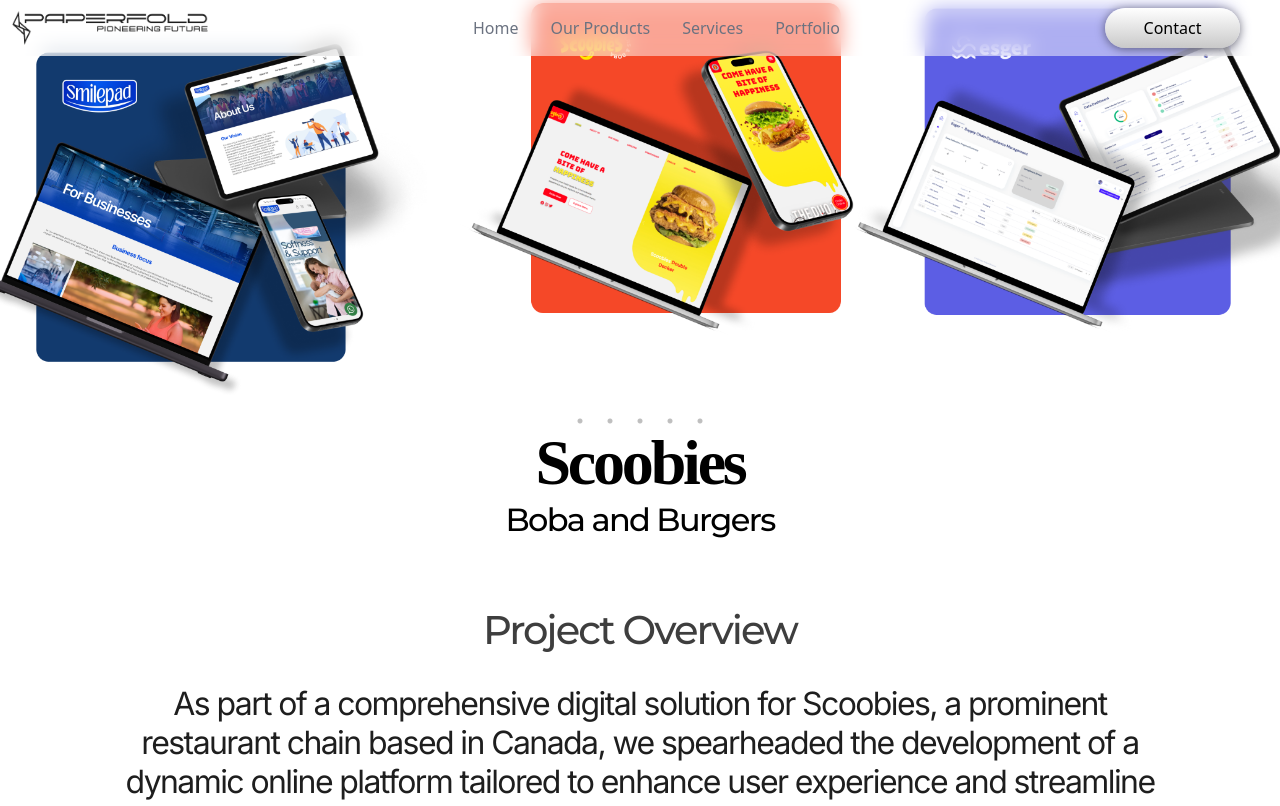
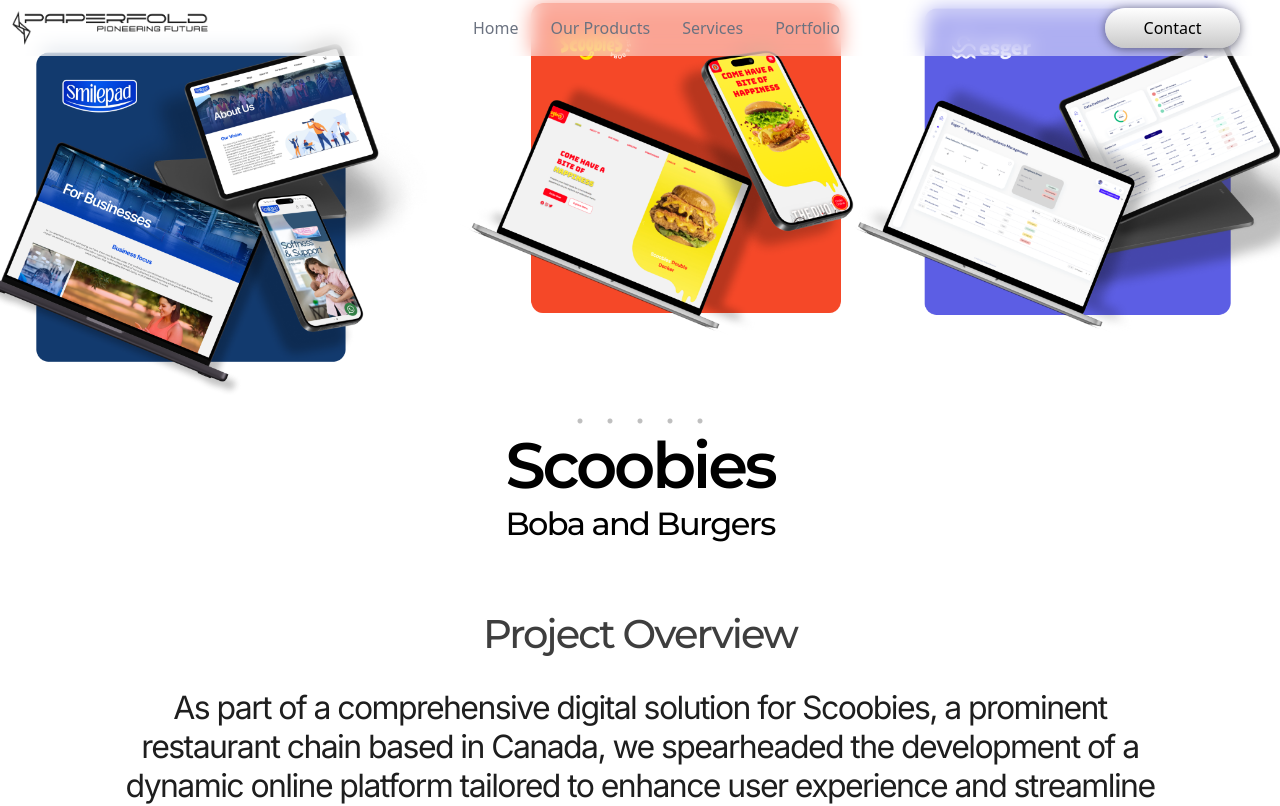
Before and after one commit to Joelshaji5/paperfoldNextJs, a Next.js app: page /Portfolio in a window 1280 px wide. Shown: the top 806 px of the page. Built offline with nearby package versions, Linux system fonts and the light colour scheme.

Commit message:
font test

```diff
--- a/src/app/Style/Portfolio.css
+++ b/src/app/Style/Portfolio.css
@@ -51,7 +51,7 @@
 
 .CardTitle{
     color: #000;
-    font-family: cursive;
+    font-family: Montserrat;
     font-size: 64px;
     font-style: normal;
     font-weight: 600;
--- a/src/app/layout.js
+++ b/src/app/layout.js
@@ -26,7 +26,7 @@
       {/* <StickyNavbar /> */}
       {/* Header/ Navbar */}
       <body style={{ "--inter": interStyles.variable, "--montserrat": montserratStyles.variable }}>
-
+{/* <body> */}
         {children}</body>
 
     </html>
```
